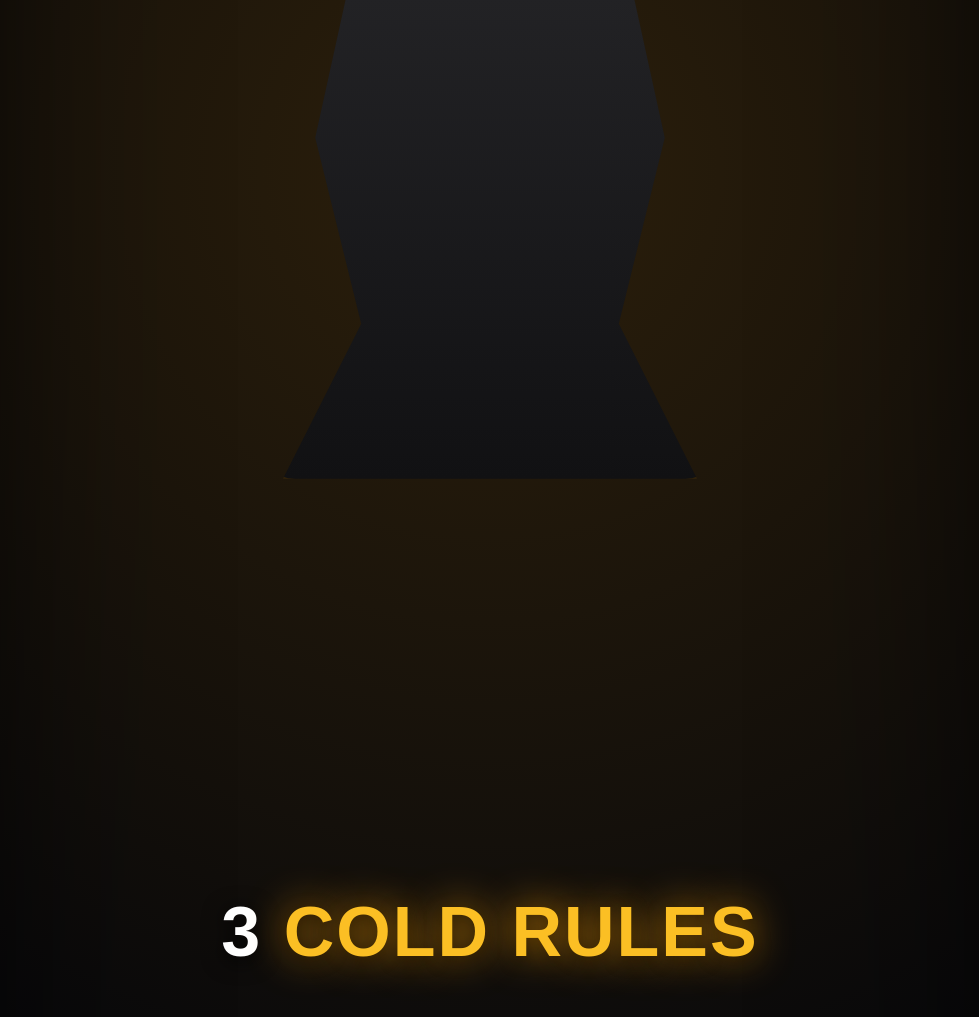
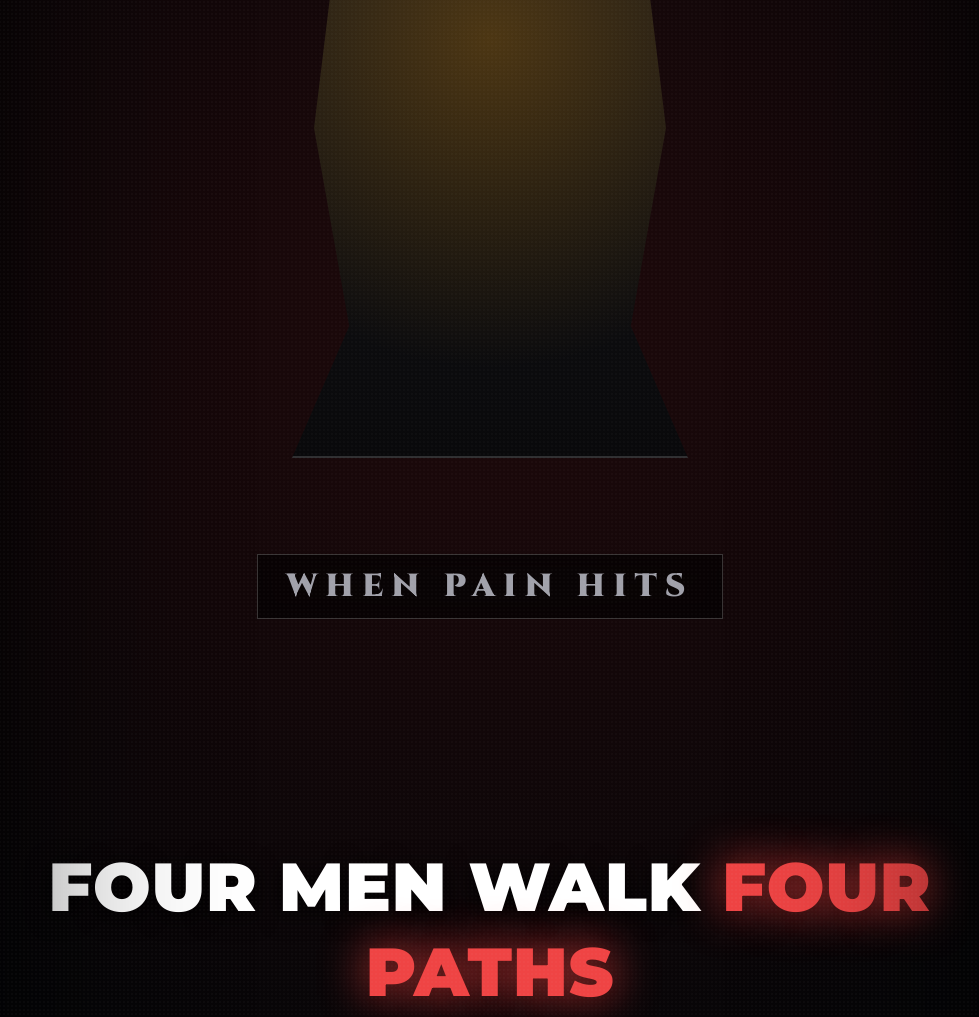
Before and after one commit to BaoNam324/stoic-shadow-video-render, a website: page index.html in a window 1280 px wide. Shown: the top 1017 px of the page, without its empty margins (150-1129 px from the left). Drawn offline with nearby package versions, Linux system fonts and the light colour scheme.

Commit message:
feat: 4 paths of pain high-retention short

```diff
--- a/index.html
+++ b/index.html
@@ -2,7 +2,10 @@
 <html lang="en">
 <head>
   <meta charset="UTF-8">
-  <title>3 Cold Rules Stoic Shadow</title>
+  <title>The 4 Paths of Pain</title>
+  <link rel="preconnect" href="https://fonts.googleapis.com">
+  <link rel="preconnect" href="https://fonts.gstatic.com" crossorigin>
+  <link href="https://fonts.googleapis.com/css2?family=Cinzel:wght@700;900&family=Montserrat:wght@800;900&display=swap" rel="stylesheet">
   <style>
     * {
       box-sizing: border-box;
@@ -10,7 +13,7 @@
       padding: 0;
     }
     body {
-      background-color: #09090b;
+      background-color: #050507;
       font-family: 'Montserrat', sans-serif;
       overflow: hidden;
       display: flex;
@@ -23,161 +26,265 @@
       position: relative;
       width: 1080px;
       height: 1920px;
-      background: #09090b;
+      background: #050507;
       overflow: hidden;
     }
 
-    /* Dramatic Radial Lighting */
-    .bg-gradient {
+    /* Cinematic Manga Grit Texture / Film Grain emulation */
+    .film-grain {
       position: absolute;
       inset: 0;
-      background: radial-gradient(circle at 50% 38%, rgba(245, 158, 11, 0.15) 0%, rgba(9, 9, 11, 0.98) 75%);
-      z-index: 1;
+      background-image: radial-gradient(circle at 50% 50%, rgba(255,255,255,0.03) 1px, transparent 1px);
+      background-size: 4px 4px;
+      pointer-events: none;
+      z-index: 25;
+      opacity: 0.8;
     }
 
-    /* Film Vignette */
+    /* Dramatic Dark Atmosphere Gradients */
+    .ambient-glow {
+      position: absolute;
+      inset: 0;
+      background: radial-gradient(circle at 50% 45%, rgba(220, 38, 38, 0.12) 0%, rgba(5, 5, 7, 0.98) 70%);
+      z-index: 1;
+      transition: background 0.5s ease;
+    }
+
+    /* Heavy Vignette */
     .vignette {
       position: absolute;
       inset: 0;
-      box-shadow: inset 0 0 240px rgba(0, 0, 0, 0.95);
+      box-shadow: inset 0 0 260px rgba(0, 0, 0, 0.98), inset 0 0 100px rgba(0, 0, 0, 0.9);
       pointer-events: none;
       z-index: 20;
     }
 
-    /* Brand Watermark */
-    .brand-tag {
+    /* High Brand Bar */
+    .brand-header {
       position: absolute;
-      top: 90px;
+      top: 80px;
       left: 50%;
       transform: translateX(-50%);
-      color: rgba(255, 255, 255, 0.45);
+      font-family: 'Cinzel', serif;
       font-size: 26px;
-      letter-spacing: 7px;
-      font-weight: 800;
+      letter-spacing: 12px;
+      font-weight: 900;
+      color: rgba(255, 255, 255, 0.4);
       text-transform: uppercase;
       z-index: 15;
     }
 
-    /* Center Visual Sculpture */
-    .visual-wrapper {
+    /* Center Visual - Seinen / Manga / Sculpture Silhouette */
+    .visual-stage {
       position: absolute;
-      top: 14%;
+      top: 15%;
       left: 50%;
       transform: translateX(-50%);
-      width: 820px;
-      height: 920px;
+      width: 760px;
+      height: 860px;
       display: flex;
       justify-content: center;
       align-items: center;
       z-index: 2;
     }
 
-    .sculpture {
-      width: 460px;
-      height: 620px;
-      background: linear-gradient(180deg, #27272a 0%, #111113 100%);
-      clip-path: polygon(50% 0%, 80% 18%, 88% 45%, 78% 75%, 95% 100%, 5% 100%, 22% 75%, 12% 45%, 20% 18%);
-      border-radius: 35px;
-      filter: drop-shadow(0 0 50px rgba(245, 158, 11, 0.28));
+    .hero-panel {
+      position: relative;
+      width: 440px;
+      height: 600px;
+      background: linear-gradient(180deg, #18181b 0%, #09090b 100%);
+      border: 2px solid rgba(255, 255, 255, 0.1);
+      box-shadow: 0 0 60px rgba(0, 0, 0, 0.9);
+      clip-path: polygon(50% 0%, 85% 15%, 90% 45%, 82% 78%, 95% 100%, 5% 100%, 18% 78%, 10% 45%, 15% 15%);
+      display: flex;
+      justify-content: center;
+      align-items: center;
     }
 
-    /* Kinetic Subtitles Box */
+    .inner-glow {
+      position: absolute;
+      width: 100%;
+      height: 100%;
+      background: radial-gradient(circle at 50% 30%, rgba(245, 158, 11, 0.25) 0%, transparent 70%);
+    }
+
+    /* Category Tag (e.g. THE WEAK / THE STOIC) */
+    .category-box {
+      position: absolute;
+      top: 58%;
+      left: 50%;
+      transform: translateX(-50%);
+      z-index: 12;
+      text-align: center;
+      width: 90%;
+    }
+
+    .badge {
+      display: inline-block;
+      font-family: 'Cinzel', serif;
+      font-size: 32px;
+      letter-spacing: 8px;
+      font-weight: 900;
+      padding: 10px 28px;
+      text-transform: uppercase;
+      border: 1px solid rgba(255, 255, 255, 0.2);
+      background: rgba(0, 0, 0, 0.6);
+      backdrop-filter: blur(8px);
+      color: #a1a1aa;
+      margin-bottom: 25px;
+    }
+
+    /* Subtitles / Philosophy Punchline */
     .caption-box {
       position: absolute;
-      bottom: 20%;
-      left: 8%;
-      right: 8%;
+      bottom: 18%;
+      left: 6%;
+      right: 6%;
       text-align: center;
       z-index: 10;
     }
 
-    .caption-text {
-      font-size: 70px;
+    .caption-main {
+      font-size: 68px;
       font-weight: 900;
       text-transform: uppercase;
-      letter-spacing: 2px;
+      letter-spacing: 1px;
       color: #ffffff;
-      text-shadow: 0 4px 22px rgba(0, 0, 0, 0.95);
       line-height: 1.25;
+      text-shadow: 0 4px 25px rgba(0, 0, 0, 0.98);
       display: inline-block;
     }
 
+    /* Colors */
     .gold {
-      color: #fbbf24;
-      text-shadow: 0 0 38px rgba(245, 158, 11, 0.85), 0 4px 16px rgba(0, 0, 0, 0.95);
+      color: #f59e0b;
+      text-shadow: 0 0 45px rgba(245, 158, 11, 0.9), 0 4px 18px rgba(0, 0, 0, 0.95);
+    }
+    .red {
+      color: #ef4444;
+      text-shadow: 0 0 45px rgba(239, 68, 68, 0.9), 0 4px 18px rgba(0, 0, 0, 0.95);
+    }
+    .purple {
+      color: #a855f7;
+      text-shadow: 0 0 45px rgba(168, 85, 247, 0.9), 0 4px 18px rgba(0, 0, 0, 0.95);
+    }
+    .cyan {
+      color: #38bdf8;
+      text-shadow: 0 0 45px rgba(56, 189, 248, 0.9), 0 4px 18px rgba(0, 0, 0, 0.95);
     }
 
-    .red {
-      color: #ef4444;
-      text-shadow: 0 0 38px rgba(239, 68, 68, 0.85), 0 4px 16px rgba(0, 0, 0, 0.95);
+    /* Bottom Hook Sub-bar */
+    .cta-sub {
+      position: absolute;
+      bottom: 70px;
+      left: 50%;
+      transform: translateX(-50%);
+      font-size: 24px;
+      letter-spacing: 5px;
+      color: rgba(255, 255, 255, 0.35);
+      font-weight: 800;
+      text-transform: uppercase;
+      z-index: 15;
     }
   </style>
 </head>
 <body>
 
-  <div id="stage" data-composition-id="cold-rules-shorts" data-start="0" data-width="1080" data-height="1920">
-    <div class="brand-tag">STOIC SHADOW</div>
-    <div class="bg-gradient"></div>
+  <div id="stage" data-composition-id="paths-of-pain" data-start="0" data-width="1080" data-height="1920">
+    <div class="brand-header">STOIC SHADOW</div>
+    <div class="ambient-glow" id="glow-bg"></div>
     <div class="vignette"></div>
+    <div class="film-grain"></div>
 
-    <div class="visual-wrapper">
-      <div id="hero-statue" class="sculpture"></div>
+    <div class="visual-stage">
+      <div id="character-silhouette" class="hero-panel">
+        <div class="inner-glow" id="silhouette-glow"></div>
+      </div>
+    </div>
+
+    <div class="category-box">
+      <div id="badge-title" class="badge">WHEN PAIN HITS</div>
     </div>
 
     <div class="caption-box">
-      <h1 id="caption-target" class="caption-text">
-        3 <span class="gold">COLD RULES</span>
+      <h1 id="caption-text" class="caption-main">
+        FOUR MEN WALK <span class="red">FOUR PATHS</span>
       </h1>
     </div>
 
+    <div class="cta-sub">STAY THREE STEPS AHEAD</div>
+
     <audio
-      id="main-voiceover"
+      id="voice-track"
       data-start="0"
-      data-duration="38"
+      data-duration="15"
       data-track-index="0"
       data-volume="1.0"
-      src="audio_cold_rules.mp3"
+      src="audio_paths_of_pain.mp3"
     ></audio>
 
     <script src="https://cdn.jsdelivr.net/npm/gsap@3/dist/gsap.min.js"></script>
     <script>
       const tl = gsap.timeline({ paused: true });
 
-      // Breathing statue scale
-      tl.to("#hero-statue", {
-        scale: 1.07,
-        duration: 19,
-        ease: "power1.inOut",
-        yoyo: true,
-        repeat: 1
+      // Slow dynamic zoom on the character
+      tl.to("#character-silhouette", {
+        scale: 1.12,
+        duration: 15,
+        ease: "none"
       }, 0);
 
-      // Kinetic Synced Captions
-      const timelineData = [
-        { time: 0, text: "ADOPT THESE <span class='gold'>3 COLD RULES</span>" },
-        { time: 2.8, text: "IF YOU WANT <span class='gold'>INSTANT RESPECT</span>" },
-        { time: 5.5, text: "RULE 1: NEVER LAUGH AT <span class='red'>DISRESPECT</span>" },
-        { time: 9.0, text: "WHEN THEY MAKE A JOKE ABOUT YOU..." },
-        { time: 11.5, text: "DON'T SMILE TO BE <span class='gold'>POLITE</span>" },
-        { time: 14.0, text: "STARE AT THEM <span class='gold'>SILENTLY</span>" },
-        { time: 16.5, text: "UNTIL THE ROOM GOES <span class='red'>UNCOMFORTABLE</span>" },
-        { time: 19.5, text: "RULE 2: SPEAK <span class='gold'>20% SLOWER</span>" },
-        { time: 23.0, text: "INSECURE PEOPLE <span class='red'>RUSH WORDS</span>" },
-        { time: 25.5, text: "POWERFUL PEOPLE <span class='gold'>CONTROL SILENCE</span>" },
-        { time: 28.5, text: "RULE 3: WALK AWAY <span class='gold'>WITHOUT CLOSURE</span>" },
-        { time: 31.8, text: "IF THEY BETRAY YOU... NEVER EXPLAIN" },
-        { time: 34.0, text: "SILENCE IS THE LOUDEST <span class='red'>EXECUTION</span>" },
-        { time: 36.5, text: "FULL 7 LAWS ➔ <span class='gold'>LINK IN BIO</span>" }
+      // Pacing Breakdown synced with Christopher Voice
+      // Total length: ~14.5s
+      const steps = [
+        {
+          time: 0,
+          badge: "REALITY CHECK",
+          caption: "WHEN PAIN HITS...<br><span class='red'>FOUR PATHS</span> EXIST",
+          glow: "radial-gradient(circle at 50% 45%, rgba(220, 38, 38, 0.15) 0%, rgba(5, 5, 7, 0.98) 70%)"
+        },
+        {
+          time: 2.8,
+          badge: "I. THE WEAK",
+          caption: "BLAMES <span class='red'>THE WORLD</span>",
+          glow: "radial-gradient(circle at 50% 45%, rgba(239, 68, 68, 0.22) 0%, rgba(5, 5, 7, 0.98) 70%)"
+        },
+        {
+          time: 5.2,
+          badge: "II. THE NIHILIST",
+          caption: "SURRENDERS TO <span class='purple'>NOTHINGNESS</span>",
+          glow: "radial-gradient(circle at 50% 45%, rgba(168, 85, 247, 0.22) 0%, rgba(5, 5, 7, 0.98) 70%)"
+        },
+        {
+          time: 7.8,
+          badge: "III. THE CYNIC",
+          caption: "MOCKS <span class='cyan'>EVERYTHING</span>",
+          glow: "radial-gradient(circle at 50% 45%, rgba(56, 189, 248, 0.22) 0%, rgba(5, 5, 7, 0.98) 70%)"
+        },
+        {
+          time: 9.8,
+          badge: "IV. THE STOIC",
+          caption: "CONVERTS PAIN INTO <span class='gold'>POWER</span>",
+          glow: "radial-gradient(circle at 50% 45%, rgba(245, 158, 11, 0.3) 0%, rgba(5, 5, 7, 0.98) 70%)"
+        },
+        {
+          time: 12.5,
+          badge: "THE QUESTION",
+          caption: "WHICH PATH ARE <span class='gold'>YOU WALKING?</span>",
+          glow: "radial-gradient(circle at 50% 45%, rgba(245, 158, 11, 0.25) 0%, rgba(5, 5, 7, 0.98) 70%)"
+        }
       ];
 
-      timelineData.forEach(item => {
+      steps.forEach(s => {
         tl.call(() => {
-          document.getElementById("caption-target").innerHTML = item.text;
-        }, null, item.time);
+          document.getElementById("badge-title").innerText = s.badge;
+          document.getElementById("caption-text").innerHTML = s.caption;
+          document.getElementById("glow-bg").style.background = s.glow;
+        }, null, s.time);
       });
 
       window.__timelines = window.__timelines || {};
-      window.__timelines["cold-rules-shorts"] = tl;
+      window.__timelines["paths-of-pain"] = tl;
     </script>
   </div>
 
```
Also changed, not shown: 1 other file.
